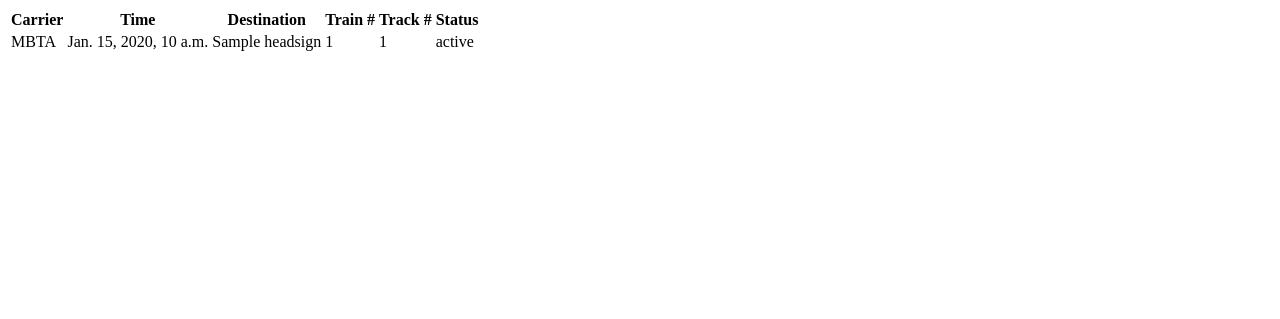
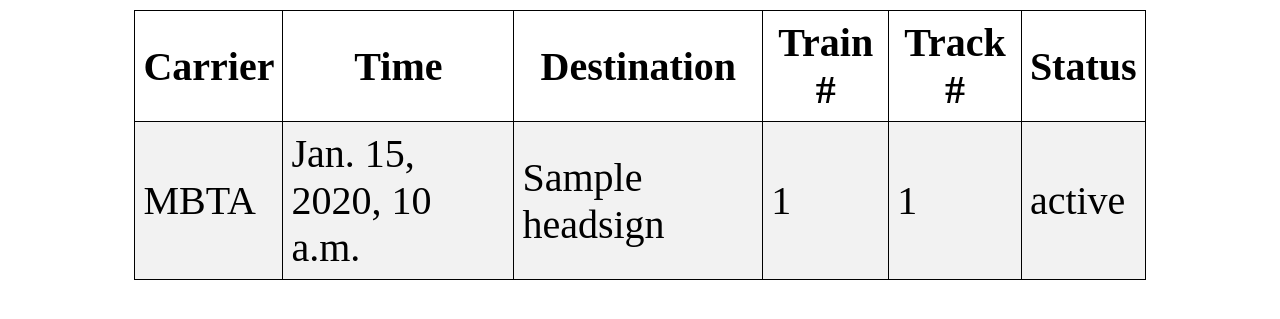
Before and after one commit to JakeSeib/mbta_departures, a Django app: template mbta_departures/departure_board/templates/departure_board/board.html in a window 1280 px wide. Shown: the top 319 px of the page. Run offline with Django 3.2, Linux system fonts and the light colour scheme; the template is opened without the code that fills it: most values are stand-ins (such as "Sample title", 1, 10 or a date in 2020); parts of the project's set-up code (start-up, migrations or seed data) failed here and were passed over; some libraries are stand-ins or nearby versions.

Commit message:
Add basic table styling
Give table some simple styling
Update README for styling and ajax page updating

```diff
--- a/mbta_departures/departure_board/templates/base.html
+++ b/mbta_departures/departure_board/templates/base.html
@@ -12,6 +12,7 @@
         {% block content %}{% endblock %}
       </div>
     </main>
+    <link rel="stylesheet" type="text/css" href="{% static 'css/styling.css' %}">
     <script>
       const djangoDebug = "{{ django_debug }}"
     </script>
--- /dev/null
+++ b/static/css/styling.css
@@ -0,0 +1,13 @@
+table {
+  border-collapse: collapse;
+  margin: 10px auto;
+  width: 80%;
+}
+
+th, td {
+  border: 1px solid black;
+  font-size: 5vh;
+  padding: 1vh;
+}
+
+tr:nth-child(even) {background-color: #f2f2f2;}
```
Also changed, not shown: README.md.
